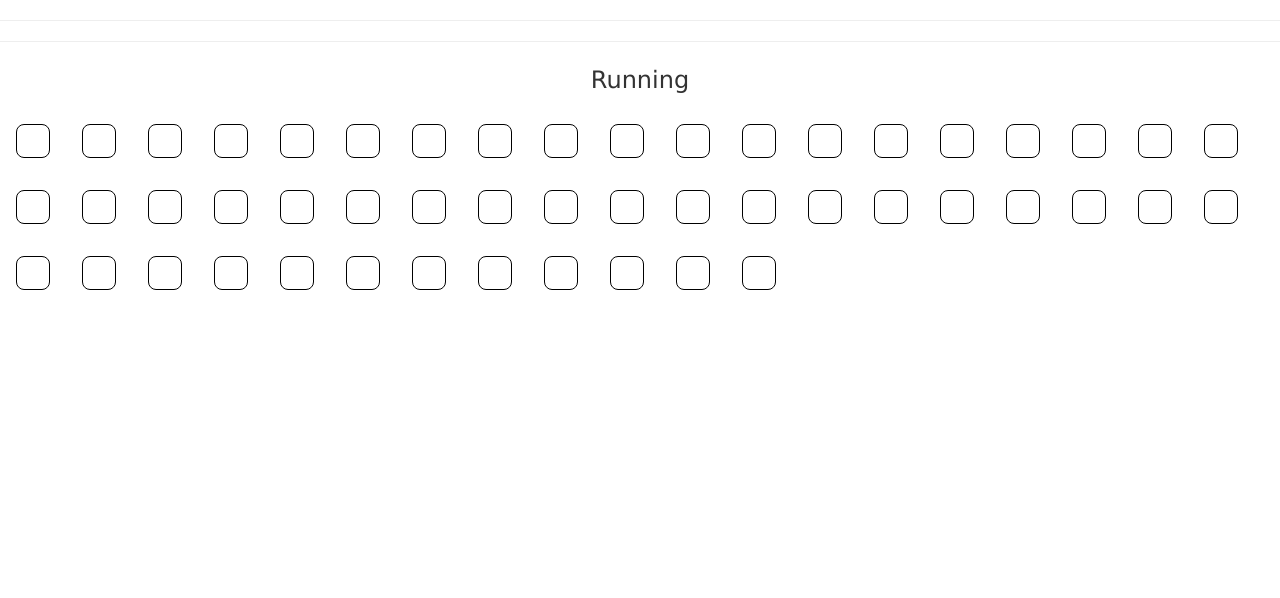
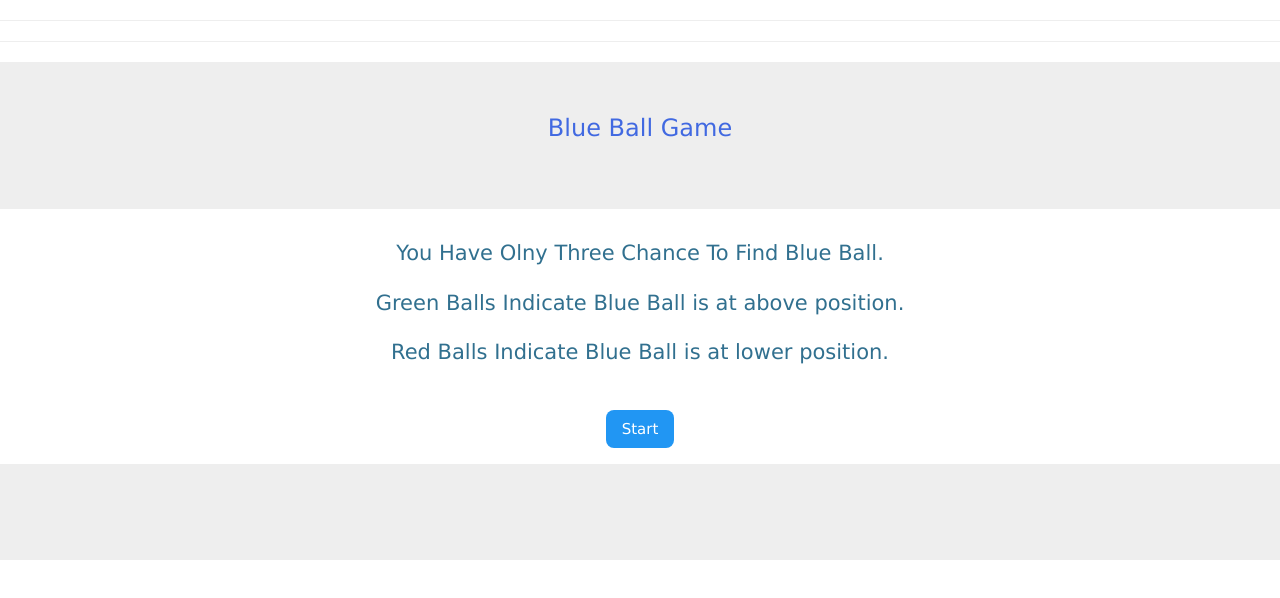
Before and after one commit to vivekjivani/swabhavRipo, an Angular app in the folder nodejs/angular7/welcome-app/: page / in a window 1280 px wide. Shown: the top 598 px of the page. Built offline with nearby package versions, Linux system fonts and the light colour scheme.

Commit message:
blue ball game completed

```diff
--- a/nodejs/angular7/welcome-app/src/app/BlueBall/IBall.ts
+++ b/nodejs/angular7/welcome-app/src/app/BlueBall/IBall.ts
@@ -2,5 +2,5 @@ export interface IBall {
     id : number,
     isGoal : boolean,
     color : string,
-    isDisabled : boolean;
+    isDisabled : boolean
 }
--- a/nodejs/angular7/welcome-app/src/app/BlueBall/blueBall.component.html
+++ b/nodejs/angular7/welcome-app/src/app/BlueBall/blueBall.component.html
@@ -1,8 +1,25 @@
-<div align='center'>
-    <p style="font-size:24px;">{{status}}</p>
+<div [hidden]='isRuleHidden'>
+    <div class="jumbotron">
+        <p class="w3-center" style="font-size : 24px; color : royalblue; font-weight: 100;">Blue Ball Game</p>
+    </div>
+    <div class="w3-container w3-center">
+        <p class="text-info lead" *ngFor='let rule of rules'>{{rule}}</p><br />
+    </div>
+    <div class="container w3-center w3-margin-bottom">
+        <button class="w3-button w3-round-large w3-padding-14 w3-blue" (click)='init()'>Start</button>
+    </div>
+    <div class="jumbotron"></div>
 </div>
-<div>
-    <button [id]='ball.id' [style.background-color]='ball.color' [disabled]='ball.isDisabled'
-        class="w3-button w3-round-large w3-border w3-padding-16 w3-margin w3-border-black"
-        (click)='changeColor($event.target.id)' *ngFor='let ball of ballArray'></button>
+<div [hidden]='isGameBoardHidden'>
+    <div align='center'>
+        <p style="font-size:24px;">{{status}} <span>Moves : {{gameMove}}</span></p>
+    </div>
+    <div>
+        <button [id]='ball.id' [style.background-color]='ball.color' [disabled]='ball.isDisabled'
+            class="w3-button w3-round-large w3-border w3-padding-16 w3-margin w3-border-black"
+            (click)='changeColor($event.target.id)' *ngFor='let ball of ballArray'></button>
+    </div>
 </div>
+<div class="container" [hidden]='hidePlayAgain'>
+    <button (click)='restartGame()' class="w3-button w3-round-large w3-blue">Play agian!</button>
+</div>
--- a/nodejs/angular7/welcome-app/src/app/BlueBall/blueBall.component.ts
+++ b/nodejs/angular7/welcome-app/src/app/BlueBall/blueBall.component.ts
@@ -12,14 +12,22 @@ export class BallComponent {
     private goalBall: number;
     private status: string = 'Running';
     private gameMove: number = 0;
+    private rules: string[] = ['You Have Olny Three Chance To Find Blue Ball.',
+        'Green Balls Indicate Blue Ball is at above position.',
+        'Red Balls Indicate Blue Ball is at lower position.'];
+    private isRuleHidden = false;
+    private isGameBoardHidden = true;
+    private hidePlayAgain = true;
 
     constructor() {
-        this.init();
+
     }
 
     init() {
+        this.isRuleHidden = true;
+        this.isGameBoardHidden = false;
         for (let index = 0; index < this.numberOfBalls; index++) {
-            this.ballArray.push({ id: index, isGoal: false, color: 'white', isDisabled : false});
+            this.ballArray.push({ id: index, isGoal: false, color: 'white', isDisabled: false });
         }
         this.selectRandomBall();
     }
@@ -56,5 +64,15 @@ export class BallComponent {
         }
         this.status = 'GameOver';
         this.ballArray[this.goalBall].color = 'blue';
+        this.hidePlayAgain = false;
+    }
+
+    restartGame(){
+        for (let index = 0; index < this.numberOfBalls; index++) {
+            this.ballArray[index].isDisabled = false;
+            this.ballArray[index].color = 'white';
+            this.gameMove = 0;
+        }
+        this.selectRandomBall();
     }
 }
--- a/nodejs/angular7/welcome-app/src/app/student/student.component.html
+++ b/nodejs/angular7/welcome-app/src/app/student/student.component.html
@@ -5,7 +5,7 @@
     <p [innerHTML]='student.dateOfJoin'></p>
     <img [src]='student.profilePicture' [style.height.px]='"100"' [style.width.px]='"100"' />
 
-    <input type="text" [ngModel]="student.name" (ngModelChange)="nameChange($event)"/>
+    <input type="text" [ngModel]="student.name" (ngModelChange)="nameChange($event)" />
 
     <p [innerHTML]='student.name'></p>
     <p [innerHTML]='student.cgpa'></p>
```
Also changed, not shown: nodejs/angular7/welcome-app/src/app/app.module.ts (line endings or trailing spaces).
